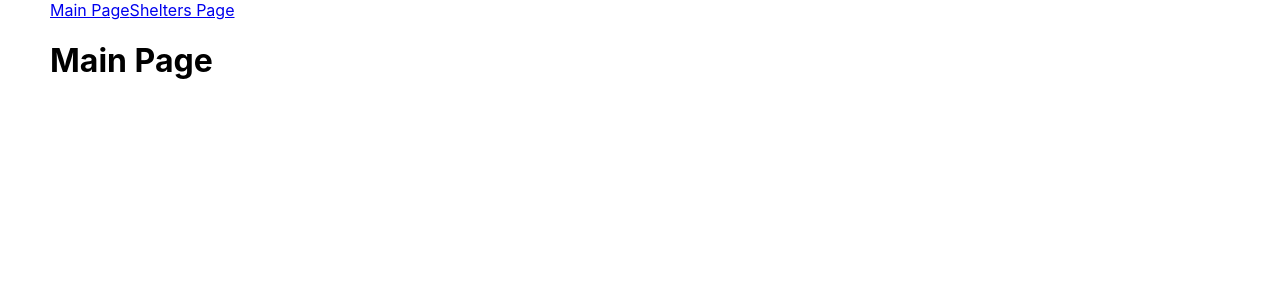
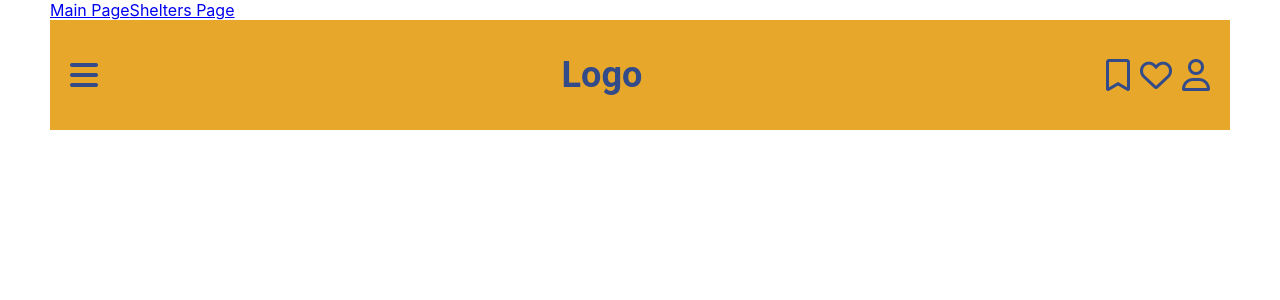
Before and after one commit to Taburetka-Production/ShelterApp_Frontend, a React (Create React App) app: page / in a window 1280 px wide. Shown: the top 300 px of the page. Built offline with nearby package versions, Linux system fonts and the light colour scheme.

Commit message:
Section 'Header' was added to the 'Components'

```diff
--- /dev/null
+++ b/src/Components/Header.css
@@ -0,0 +1,24 @@
+.header {
+    display: flex;
+    justify-content: space-between;
+    align-items: center;
+    background-color: var(--yellow-color);
+    padding: 10px 20px;
+    color: var(--blue-color);
+    font-family: Roboto;
+}
+
+.header-logo {
+    font-size: 18px;
+}
+
+.header-icons {
+    display: flex;
+  align-items: center; /* Vertically aligns icons */
+  gap: 10px;
+}
+.header i {
+    font-size: 32px;
+    color: var(--blue-color);
+    cursor: pointer;
+  }
--- /dev/null
+++ b/src/Components/Header.js
@@ -0,0 +1,23 @@
+import React from 'react';
+import './Header.css';
+
+export const Header = () => {
+    return (
+        <header className = "header">
+            <div className="header-menu">
+                <i className="fas fa-bars"></i>
+            </div>
+
+            <div className="header-logo">
+                <h1 className = "logo" >Logo</h1>
+            </div>
+
+            <div className="header-icons">
+            <i className="far fa-bookmark"></i>
+                <i className="far fa-heart"></i>
+                <i className="far fa-user"></i>
+
+            </div>
+        </header>
+    )
+}
--- a/src/Pages/MainPage/index.js
+++ b/src/Pages/MainPage/index.js
@@ -1,8 +1,15 @@
 import React from 'react';
 import "./index.css"
+import  { Header }  from "../../Components/Header.js";
 
 const MainPage = () => {
-  return <h1>Main Page</h1>;
+  return (
+  <div className="all-page">
+        <div></div>
+        <Header></Header>
+      </div>
+  )
+
 }
 
 export default MainPage;
--- a/src/Pages/SheltersPage/index.js
+++ b/src/Pages/SheltersPage/index.js
@@ -2,11 +2,13 @@ import React from "react";
 import "./index.css"
 import { TopSlider } from "./TopSlider";
 import { MainContent } from "./MainContent";
+import  { Header }  from "../../Components/Header.js";
 
 const SheltersPage = () => {
   return (
     <div className="all-page">
       <div></div>
+      <Header></Header>
       <TopSlider></TopSlider>
       <MainContent></MainContent>
     </div>
```
